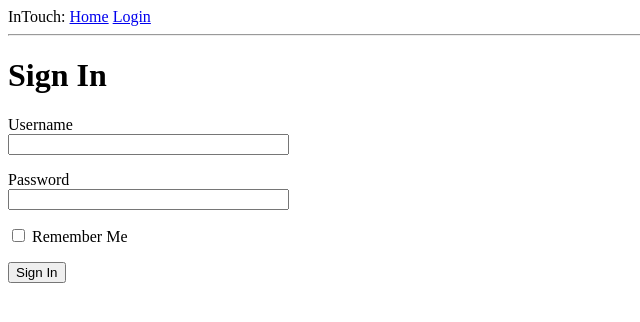
After one commit to juuliadidenko/social-network-with-flask, a Flask app: page /login in a window 1280 px wide. The commit adds this page. Shown: the top 322 px of the page, without its empty margins (0-640 px from the left). Run offline with Flask 2, Linux system fonts and the light colour scheme.

Commit message:
Add login feature:
Add LoginForm, login template and view

```diff
--- /dev/null
+++ b/app/forms.py
@@ -0,0 +1,11 @@
+from flask_wtf import FlaskForm
+from wtforms import (StringField, PasswordField,
+    BooleanField, SubmitField)
+from wtforms.validators import DataRequired
+
+
+class LoginForm(FlaskForm):
+    username = StringField('Username', validators=[DataRequired()])
+    password = PasswordField('Password', validators=[DataRequired()])
+    remember_me = BooleanField('Remember Me')
+    submit = SubmitField('Sign In')
--- a/app/routes.py
+++ b/app/routes.py
@@ -1,5 +1,7 @@
 from app import app
 from flask import render_template
+from app import app
+from app.forms import LoginForm
 
 
 @app.route('/')
@@ -16,4 +18,14 @@ def index():
             'body': 'New Avatar movie is so cool!'
         }
     ]
-    return render_template('index.html', title='Home', user=user, posts=posts)
+    return render_template(
+        'index.html', title='Home',
+        user=user, posts=posts)
+
+
+@app.route('/login')
+def login():
+    form = LoginForm()
+    return render_template(
+        'login.html', title='Sign In',
+        form=form)
--- a/app/templates/base.html
+++ b/app/templates/base.html
@@ -8,7 +8,9 @@
     </head>
     <body>
         <div>
-            InTouch: <a href="/index">Home</a>
+            InTouch:
+            <a href="/index">Home</a>
+            <a href="/login">Login</a>
         </div>
         <hr>
         {% block content %}{% endblock %}
--- /dev/null
+++ b/app/templates/login.html
@@ -0,0 +1,21 @@
+{% extends "base.html" %}
+
+{% block content %}
+    <h1>Sign In</h1>
+    <form action="" method="post">
+        {{ form.hidden_tag() }}
+        <p>
+            {{ form.username.label }}<br>
+            {{ form.username(size=32) }}
+        </p>
+        <p>
+            {{ form.password.label }}<br>
+            {{ form.password(size=32)}}
+        </p>
+        <p>
+            {{ form.remember_me() }}
+            {{ form.remember_me.label }}
+        </p>
+        <p>{{ form.submit() }}</p>
+    </form>
+{% endblock %}
```
